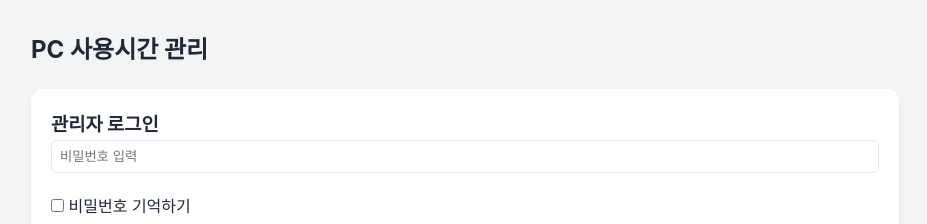
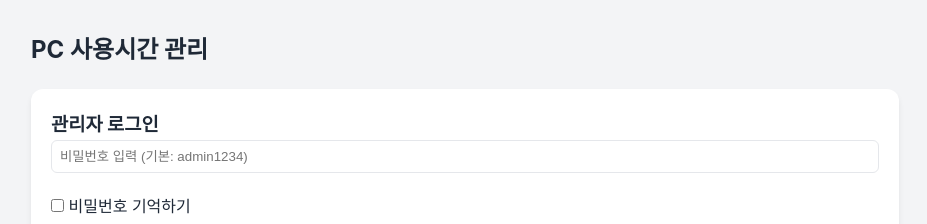
Before and after one commit to raculus/pc-control, a website: page public/index.html in a window 1280 px wide. Shown: the top 224 px of the page, without its empty margins (175-1102 px from the left). Drawn offline with Linux system fonts and the light colour scheme.

Commit message:
fix: Update password input placeholder to include default value for clarity

```diff
--- a/public/index.html
+++ b/public/index.html
@@ -21,7 +21,7 @@
   <!-- 로그인 화면 -->
   <div id="login-section" class="card">
     <h3>관리자 로그인</h3>
-    <input type="password" id="password" placeholder="비밀번호 입력">
+    <input type="password" id="password" placeholder="비밀번호 입력 (기본: admin1234)">
     <div style="margin: 10px 0;">
       <input type="checkbox" id="remember-me">
       <label for="remember-me">비밀번호 기억하기</label>
```
